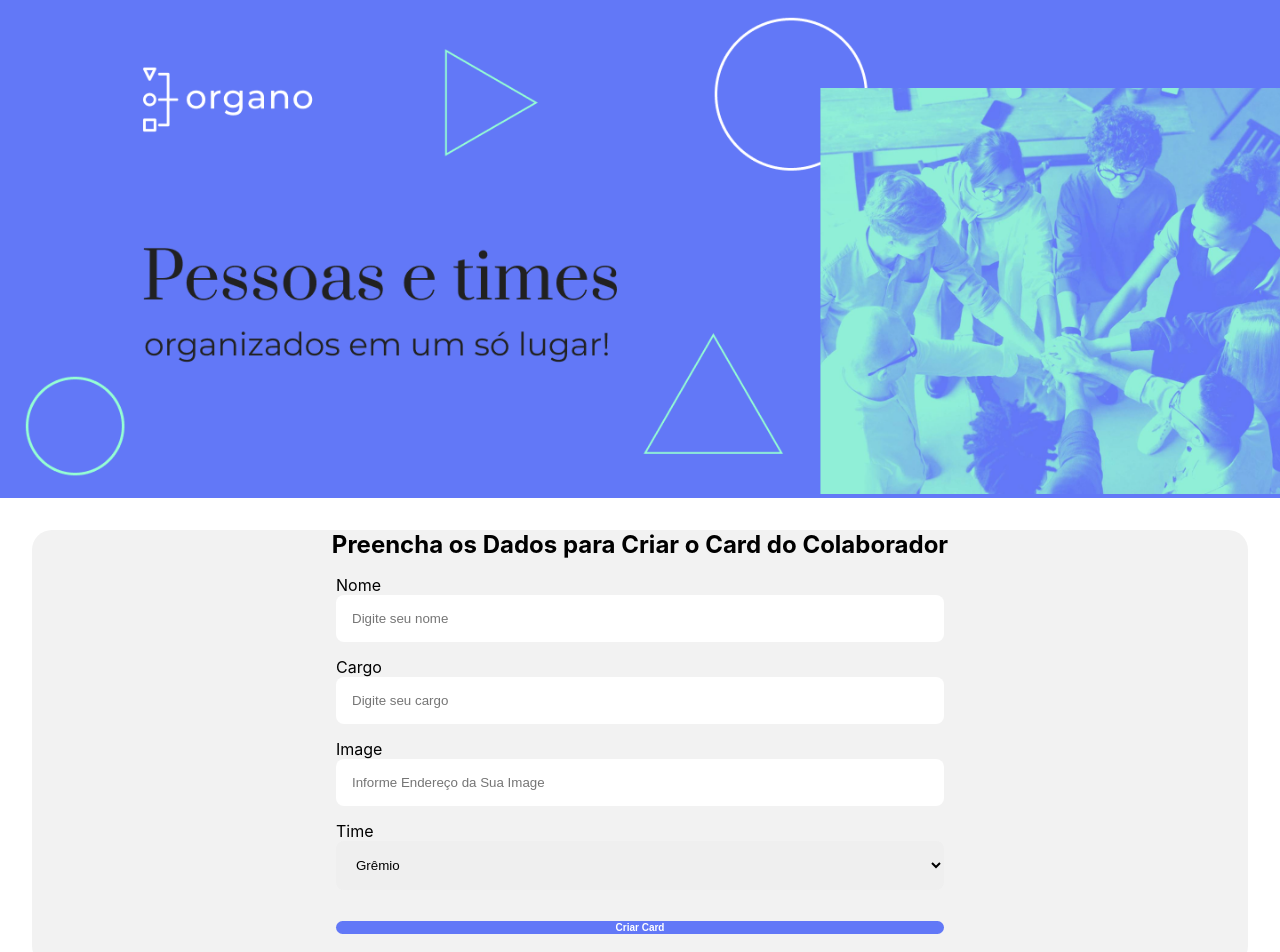
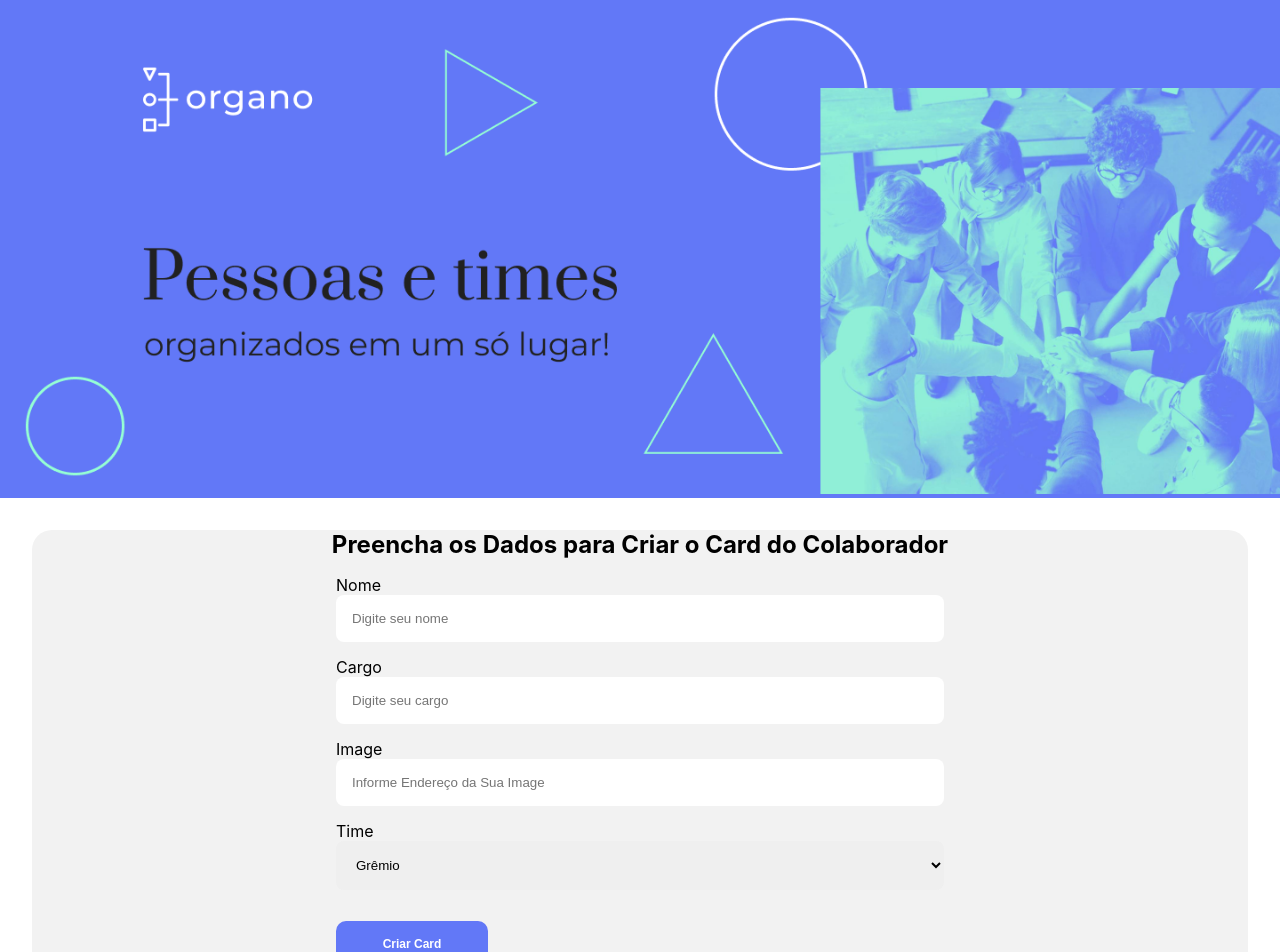
Before and after one commit to davisllv/organo, a React (Create React App) app: page / in a window 1280 px wide. Shown: the top 952 px of the page. Built offline with nearby package versions, Linux system fonts and the light colour scheme.

Commit message:
finishing the second class

```diff
--- a/src/components/Botao/index.js
+++ b/src/components/Botao/index.js
@@ -1,7 +1,7 @@
 import "./styles.css";
 
 const Botao = (props) => {
-  return <button className="botao">{props.label}</button>;
+  return <button className="botao">{props.children}</button>;
 };
 
 export default Botao;
--- a/src/components/Botao/styles.css
+++ b/src/components/Botao/styles.css
@@ -3,10 +3,13 @@
     border-radius: 10px;
     border: none;
     font-weight: 700;
-    font-size: 10px;
+    font-size: 12px;
     cursor: pointer;
     color: #FFF;
     margin: 1rem 0;
+    padding: 1rem;
+
+    width: 25%;
 }
 
 .botao:hover{
--- a/src/components/Formulario/index.js
+++ b/src/components/Formulario/index.js
@@ -4,12 +4,26 @@ import Select from "../Select";
 import Botao from "../Botao";
 
 const Formulario = () => {
+  const handleSubmit = (ev) => {
+    ev.preventDefault();
+    console.log("Form foi Submitido");
+  };
   return (
     <section className="divisor">
       <h1>Preencha os Dados para Criar o Card do Colaborador</h1>
-      <form className="formulario">
-        <InputTexto label="Nome" placeholder="Digite seu nome" name="nome" />
-        <InputTexto label="Cargo" placeholder="Digite seu cargo" name="cargo" />
+      <form className="formulario" onSubmit={handleSubmit}>
+        <InputTexto
+          required
+          label="Nome"
+          placeholder="Digite seu nome"
+          name="nome"
+        />
+        <InputTexto
+          label="Cargo"
+          required
+          placeholder="Digite seu cargo"
+          name="cargo"
+        />
         <InputTexto
           label="Image"
           placeholder="Informe Endereço da Sua Image"
@@ -17,6 +31,7 @@ const Formulario = () => {
         />
 
         <Select
+          required
           name="time"
           label="Time"
           options={[
@@ -25,7 +40,7 @@ const Formulario = () => {
           ]}
         />
 
-        <Botao label={"Criar Card"} />
+        <Botao>Criar Card</Botao>
       </form>
     </section>
   );
--- a/src/components/InputTexto/index.js
+++ b/src/components/InputTexto/index.js
@@ -7,7 +7,11 @@ const InputTexto = (props) => {
         <span>{props.label}</span>
       </div>
       <div className="box-input">
-        <input name={props.name} placeholder={props.placeholder} />
+        <input
+          required={props.required}
+          name={props.name}
+          placeholder={props.placeholder}
+        />
       </div>
     </div>
   );
--- a/src/components/Select/index.js
+++ b/src/components/Select/index.js
@@ -8,7 +8,11 @@ function Select(props) {
       </div>
 
       <div>
-        <select name={props.name} className="select-suspenso">
+        <select
+          required={props.required}
+          name={props.name}
+          className="select-suspenso"
+        >
           {props.options.map((option) => {
             return (
               <option key={option.value} value={option.value}>
```
